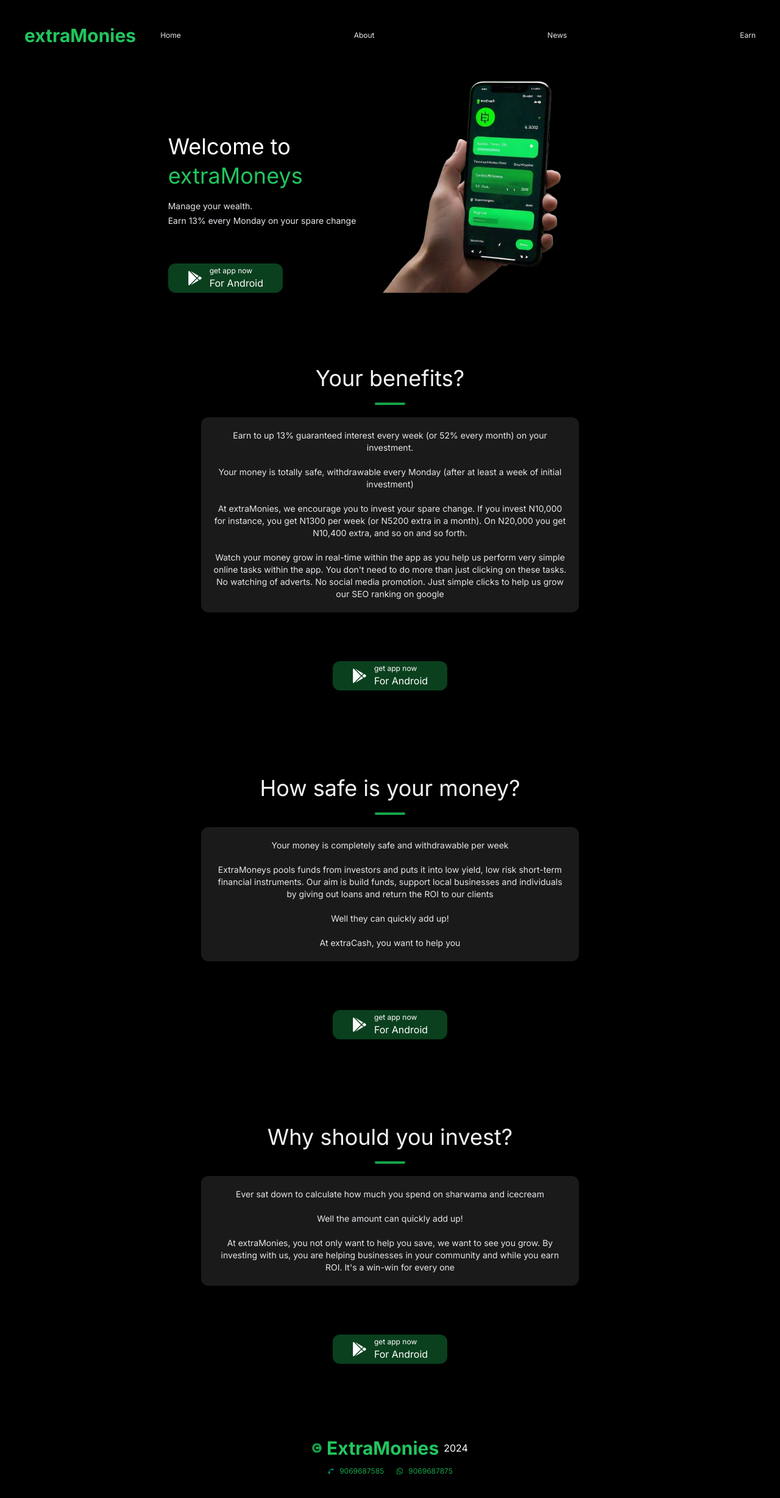
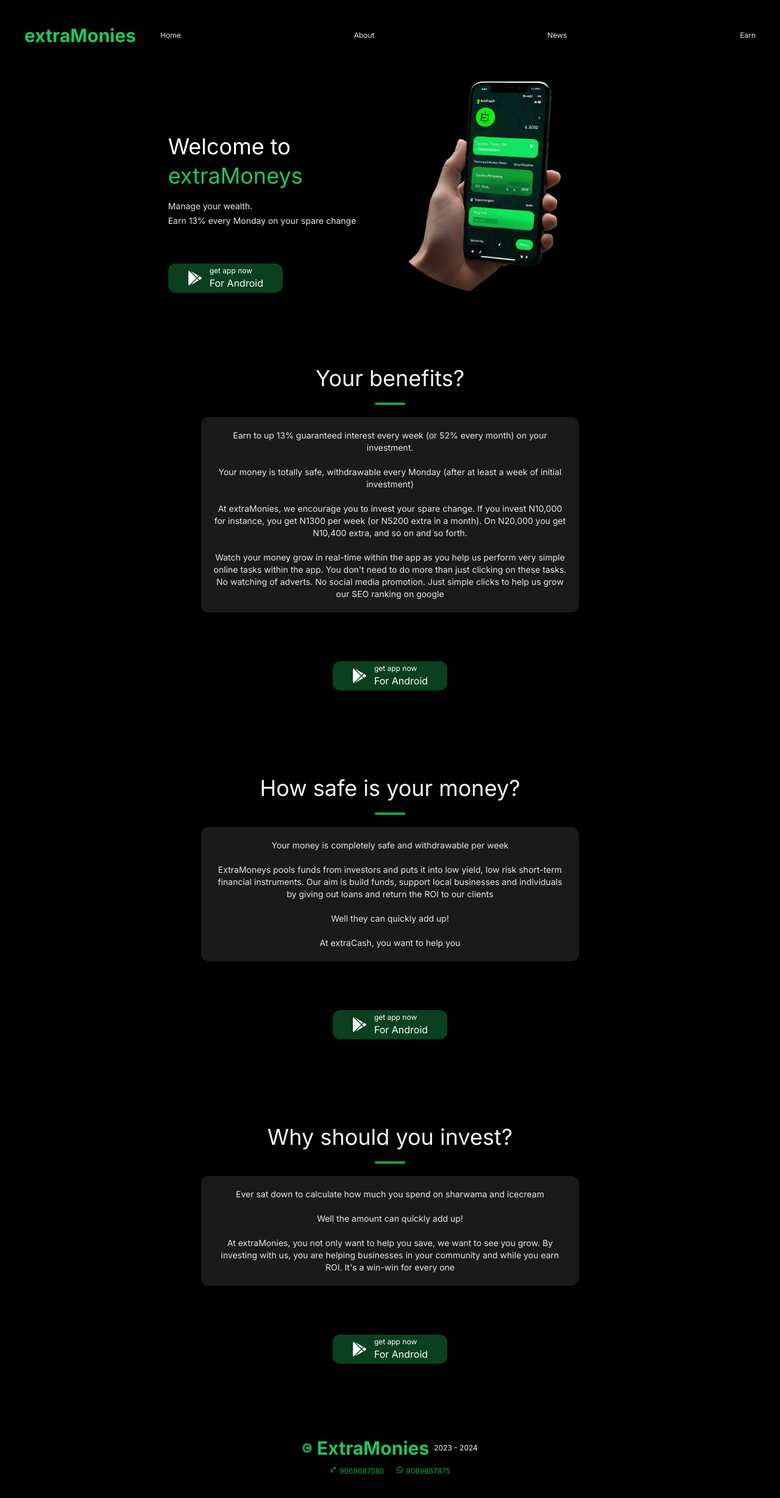
Before and after one commit to EzeaniChucks/extraCash, a Next.js app: page / in a window 1280 px wide. Shown: the top 2456 px of the page at 61% size. Built offline with nearby package versions, Linux system fonts and the light colour scheme.

Commit message:
changed favicon and page title and description

```diff
--- a/src/app/components/footer.tsx
+++ b/src/app/components/footer.tsx
@@ -9,14 +9,14 @@
         <h3 className="text-green-500 font-bold text-md md:text-3xl">
           ExtraMonies
         </h3>
-        <h3 className="text-white">{new Date().getFullYear()}</h3>
+        <h3 className="text-white text-xs">{`2023 - ${new Date().getFullYear()}`}</h3>
       </div>
       <div className="flex flex-row items-center gap-5 text-xs">
-        <div className="flex items-center justify-center gap-2">
+        <div className="flex items-start justify-center gap-1">
           <FcPhone className="text-green-600" />
           <h3 className="text-green-600">9069687585</h3>
         </div>
-        <div className="flex items-center justify-center gap-2">
+        <div className="flex items-start justify-center gap-1">
           <FaWhatsapp className="text-green-600" />
           <h3 className="text-green-600">9069687875</h3>
         </div>
--- a/src/app/components/home/WelcomeNote.tsx
+++ b/src/app/components/home/WelcomeNote.tsx
@@ -23,7 +23,7 @@
         alt="welcome.png"
         width={600}
         height={600}
-        className="w-[400px] h-[400px]"
+        className="w-[400px] h-[400px] rounded-full"
       />
     </div>
   );
```
